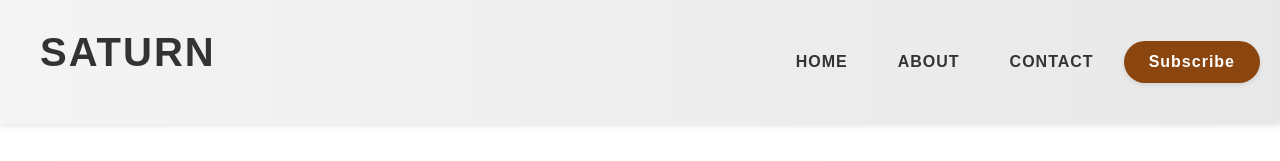
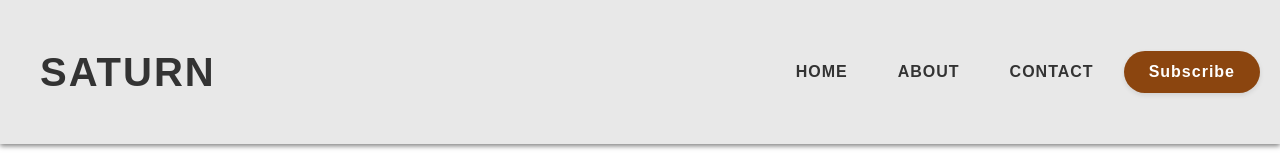
Before and after one commit to Clockert/Work-Requirement-2, a plain HTML site: page index.html in a window 1280 px wide. Shown: the top 161 px of the page. Drawn offline with Linux system fonts and the light colour scheme; grey boxes are pictures that could not be loaded.

Commit message:
Update styles.css

```diff
--- a/styles.css
+++ b/styles.css
@@ -74,7 +74,7 @@ a:focus {
 
 /* Header and Navigation */
 header {
-  background: linear-gradient(to right, #f4f4f4, #e8e8e8);
+  background: #e8e8e8;
   padding: 20px;
   position: sticky;
   top: 0;
@@ -82,7 +82,7 @@ header {
   display: flex;
   justify-content: space-between;
   align-items: center;
-  box-shadow: 0 2px 5px rgba(0, 0, 0, 0.1);
+  box-shadow: 0 2px 5px rgba(0, 0, 0, 0.5);
 }
 
 header h1 {
@@ -91,6 +91,7 @@ header h1 {
   text-transform: uppercase;
   letter-spacing: 2px;
   margin-left: 20px;
+  padding-top: 20px;
 }
 
 .nav-container {
@@ -212,6 +213,17 @@ dialog {
   animation: fadeIn 0.3s ease-in-out;
 }
 
+@keyframes fadeIn {
+  from {
+    opacity: 0;
+    transform: translateY(-60%);
+  }
+  to {
+    opacity: 1;
+    transform: translateY(-50%);
+  }
+}
+
 dialog::backdrop {
   background-color: rgba(0, 0, 0, 0.4);
 }
@@ -292,17 +304,6 @@ dialog::backdrop {
   color: black;
   text-decoration: none;
   cursor: pointer;
-}
-
-@keyframes fadeIn {
-  from {
-    opacity: 0;
-    transform: translateY(-60%);
-  }
-  to {
-    opacity: 1;
-    transform: translateY(-50%);
-  }
 }
 
 /* Form Elements */
```
